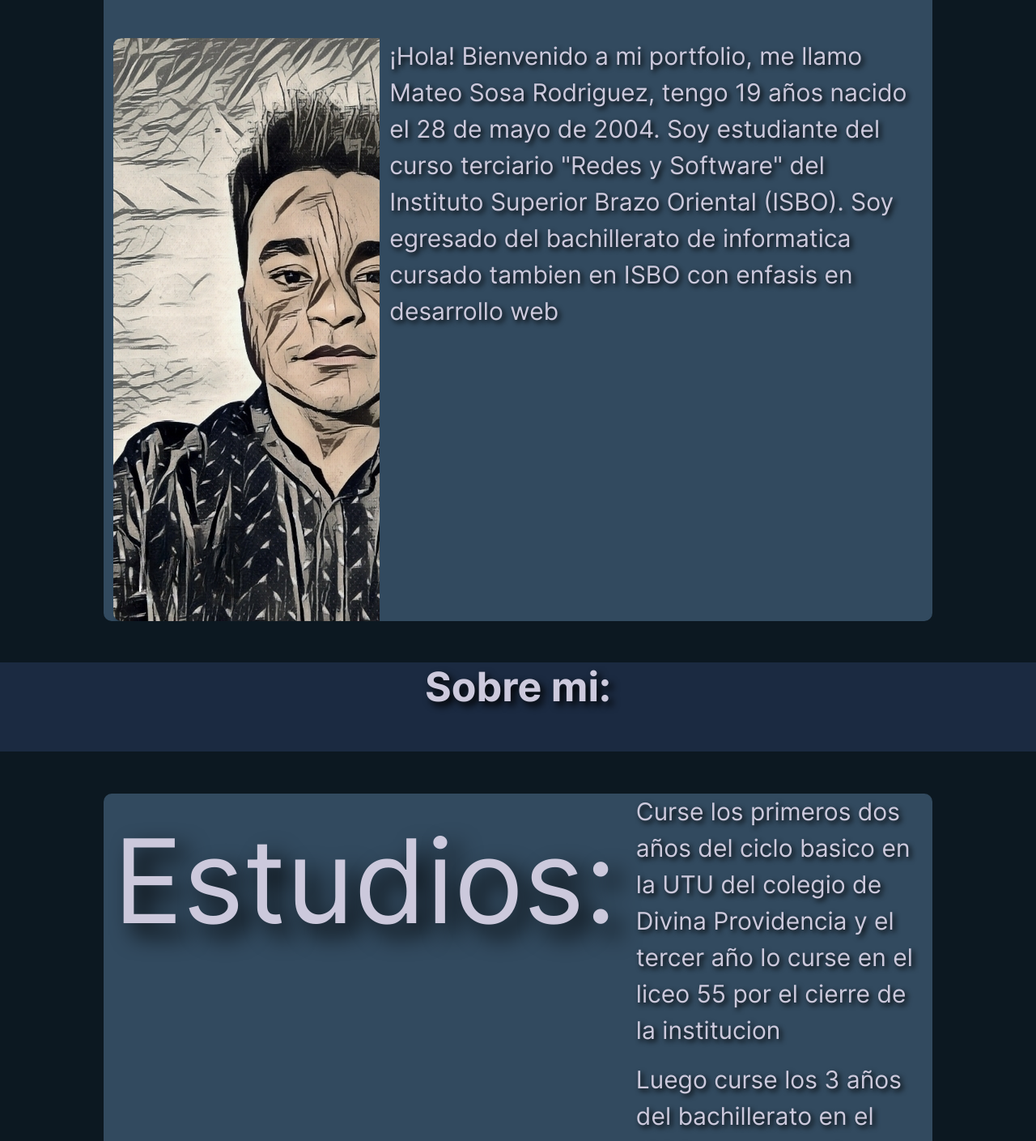
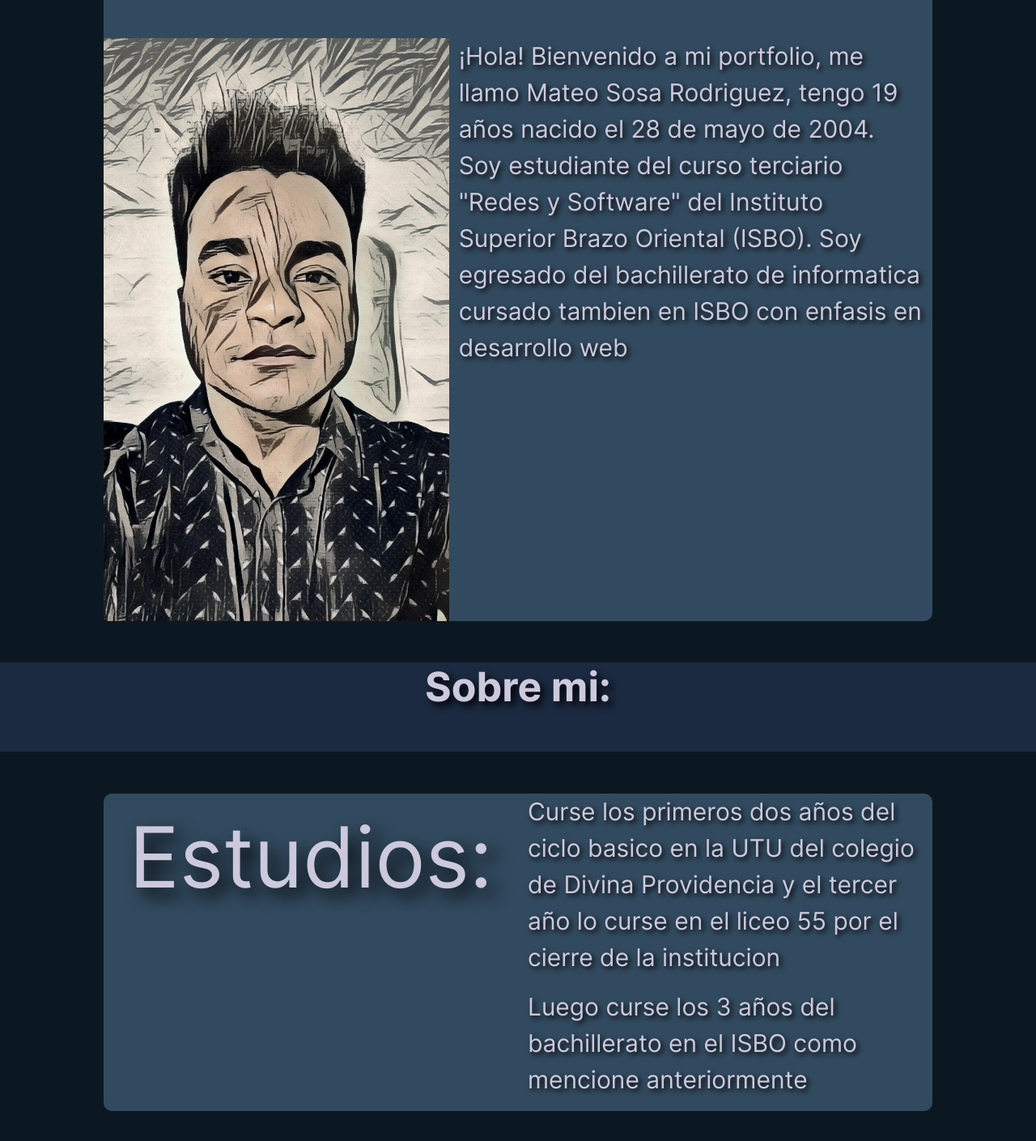
Before and after one commit to MateeSR/Portfolio, a plain HTML site: page index.html in a window 1280 px wide. Shown: the part 178-1587 px from the top of the page at 81% size. Drawn offline with Linux system fonts and the light colour scheme.

Commit message:
Se arregla el responsive de la imagen

```diff
--- a/css/style.css
+++ b/css/style.css
@@ -2,6 +2,16 @@
     font-family: inter;
     src: url(/fonts/Inter-VariableFont_slnt,wght.ttf);
 }
+
+@media screen and (max-width: 390px) {
+    .hobbie {
+        font-size: 100%;
+        text-shadow: black 0.1em 0.1em 0.2em
+
+    }
+  }
+
+
 
 body {
     background-color: #0C1821;
@@ -16,9 +26,6 @@ body {
 }
 .divImagenMia {
     overflow: hidden;
-
-
-
 }
 
 .nombre h1{
@@ -84,7 +91,7 @@ h3 {
 }
 
 .hobbie {
-    font-size: 900%;
+    font-size: 650%;
     text-shadow: black 0.1em 0.1em 0.2em
 
 }
--- a/index.html
+++ b/index.html
@@ -24,7 +24,7 @@
                 </div>
             </div>
             <div class="row">
-                <div class="col-lg-4 col-md-6 col-sm-12 divImagenMia">
+                <div class="col-lg-5 col-md-24 col-sm-12 nav justify-content-center divImagenMia ">
                     <img class="imagenMia" src="img/yo.jpg" alt="Foto animada">
                 </div>
                 <div class="col">
@@ -40,11 +40,11 @@
     </div>
     <nav class="estudios">
         <div class="container-fluid nombre">
-            <div class="row ">
-                <div class="col">
+            <div class="row">
+                <div class="col nombreSeccion">
                     <p class="hobbie nav justify-content-center">Estudios:</p>
                 </div>
-                <div class="col">
+                <div class="col nombreSeccion">
                     <p>Curse los primeros dos años del ciclo basico en la UTU del colegio de Divina Providencia y el tercer año lo curse en el liceo 55
                         por el cierre de la institucion
                     </p>
```
